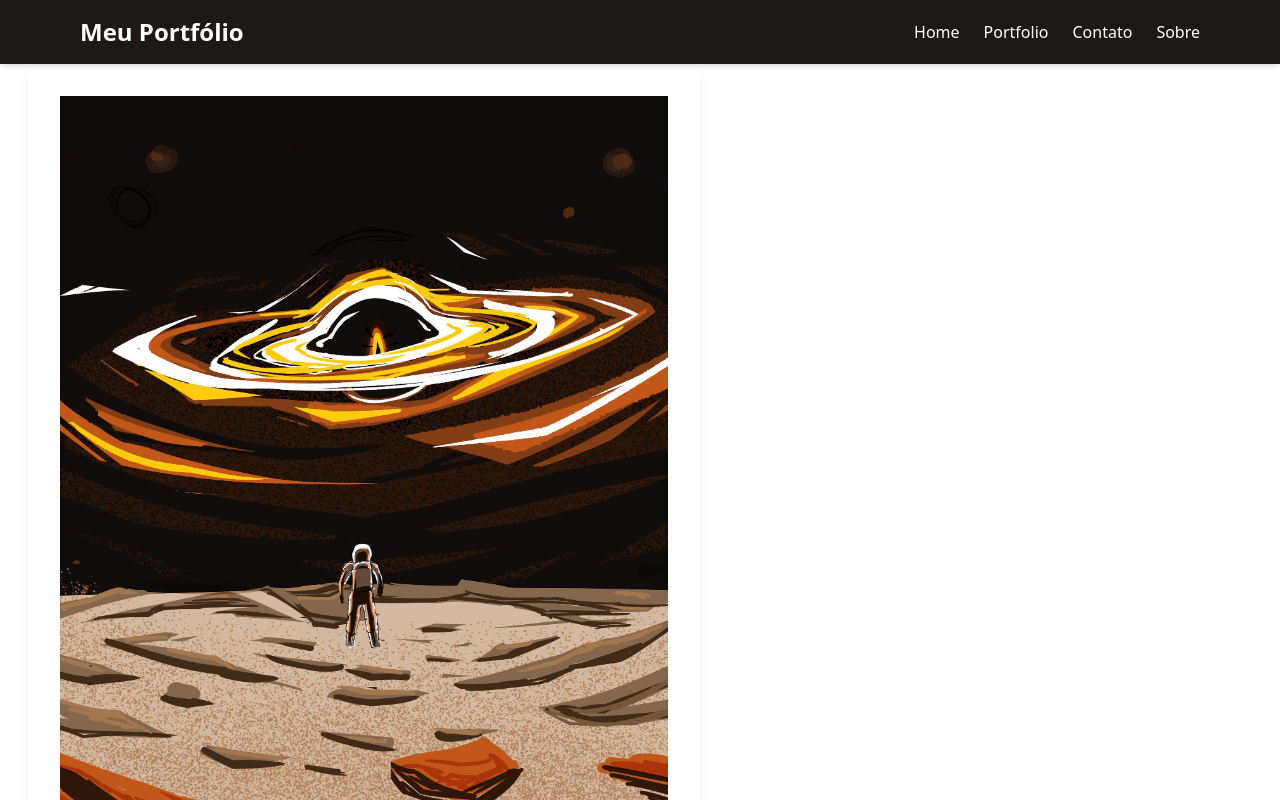
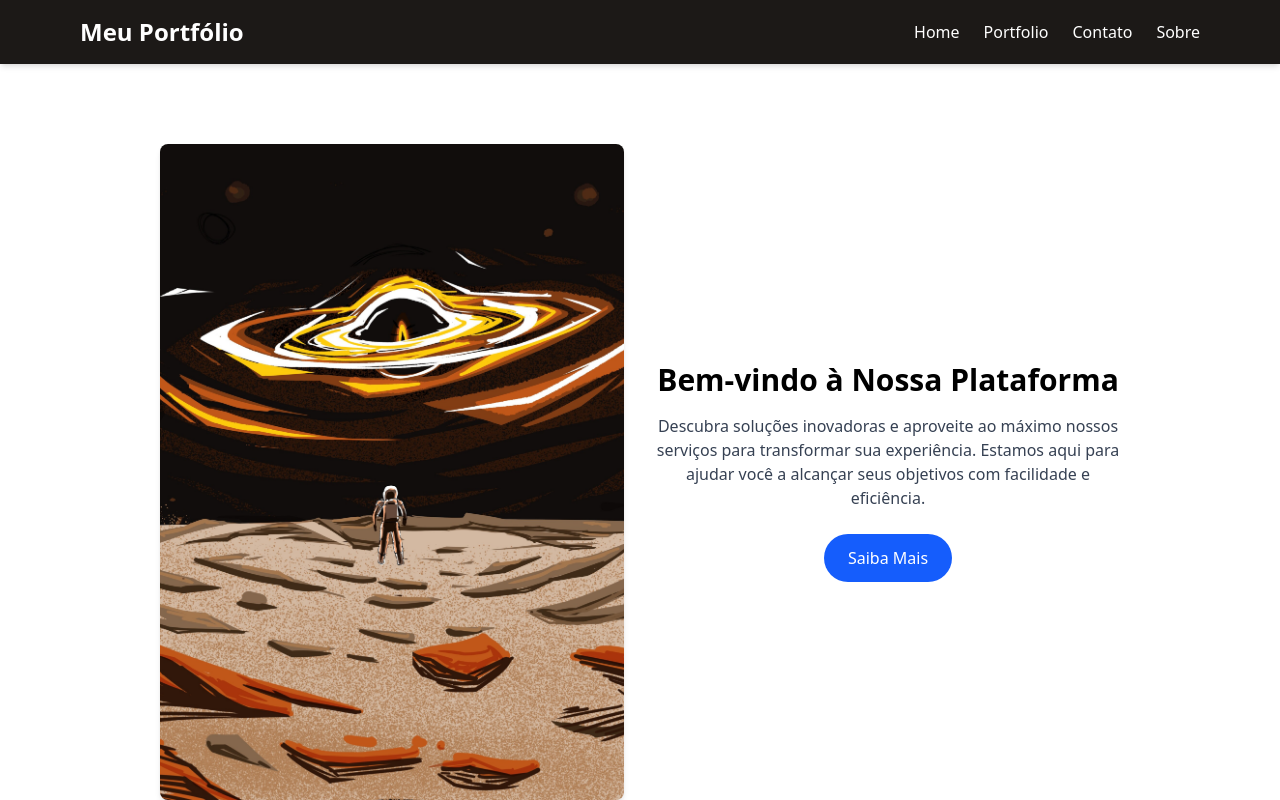
Before and after one commit to DavidWanderley/portfolioLuiz, a React (Vite) app: page /sobre in a window 1280 px wide. Shown: the top 800 px of the page. Built offline with nearby package versions, Linux system fonts and the light colour scheme.

Commit message:
ajustes na tela de sobre

```diff
--- a/src/containers/Sobre/HeroSobreSection.jsx
+++ b/src/containers/Sobre/HeroSobreSection.jsx
@@ -1,10 +1,19 @@
+import { Link } from "react-router-dom";
+
 export function HeroSobreSection() {
-  // adicionar flex nessa parte e corrigir o link do botao
   return (
-    <>
-      <section className="HeroSobreSection">
-        <div className="p-8 rounded-lg shadow-lg max-w-2xl mx-auto text-center ml-7">
-          <img src="../../../public/Image/forbellone-card-model-art-52.jpg" alt="" />
+    <section className="HeroSobreSection py-12">
+      <div className="flex flex-col md:flex-row items-center justify-center gap-8 p-8 rounded-lg max-w-5xl mx-auto">
+
+        <div className="flex-1">
+          <img
+            src="/Image/forbellone-card-model-art-52.jpg"
+            alt="Imagem de destaque"
+            className="rounded-lg shadow-md"
+          />
+        </div>
+
+        <div className="flex-1 text-center md:text-center">
           <h1 className="text-3xl font-bold mb-4">
             Bem-vindo à Nossa Plataforma
           </h1>
@@ -13,11 +22,15 @@ export function HeroSobreSection() {
             para transformar sua experiência. Estamos aqui para ajudar você a
             alcançar seus objetivos com facilidade e eficiência.
           </p>
-          <button href="../../pages/Portfolio/Portfolio.jsx" className="bg-blue-600 text-white px-6 py-3 rounded-full hover:bg-blue-700 transition duration-300">
+
+          <Link
+            to="/portfolio"
+            className="inline-block bg-blue-600 text-white px-6 py-3 rounded-full hover:bg-blue-700 transition duration-300"
+          >
             Saiba Mais
-          </button>
+          </Link>
         </div>
-      </section>
-    </>
+      </div>
+    </section>
   );
 }
```
